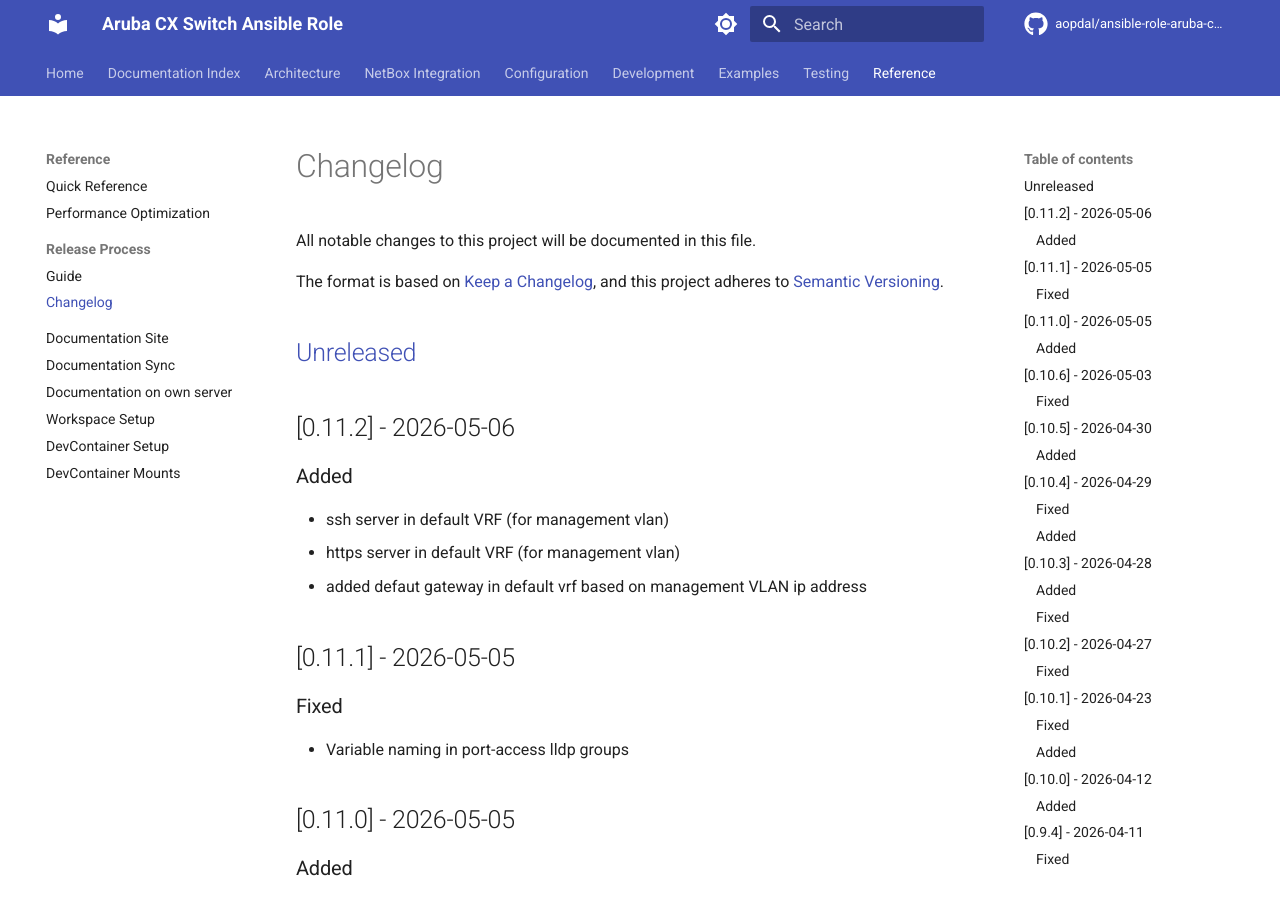
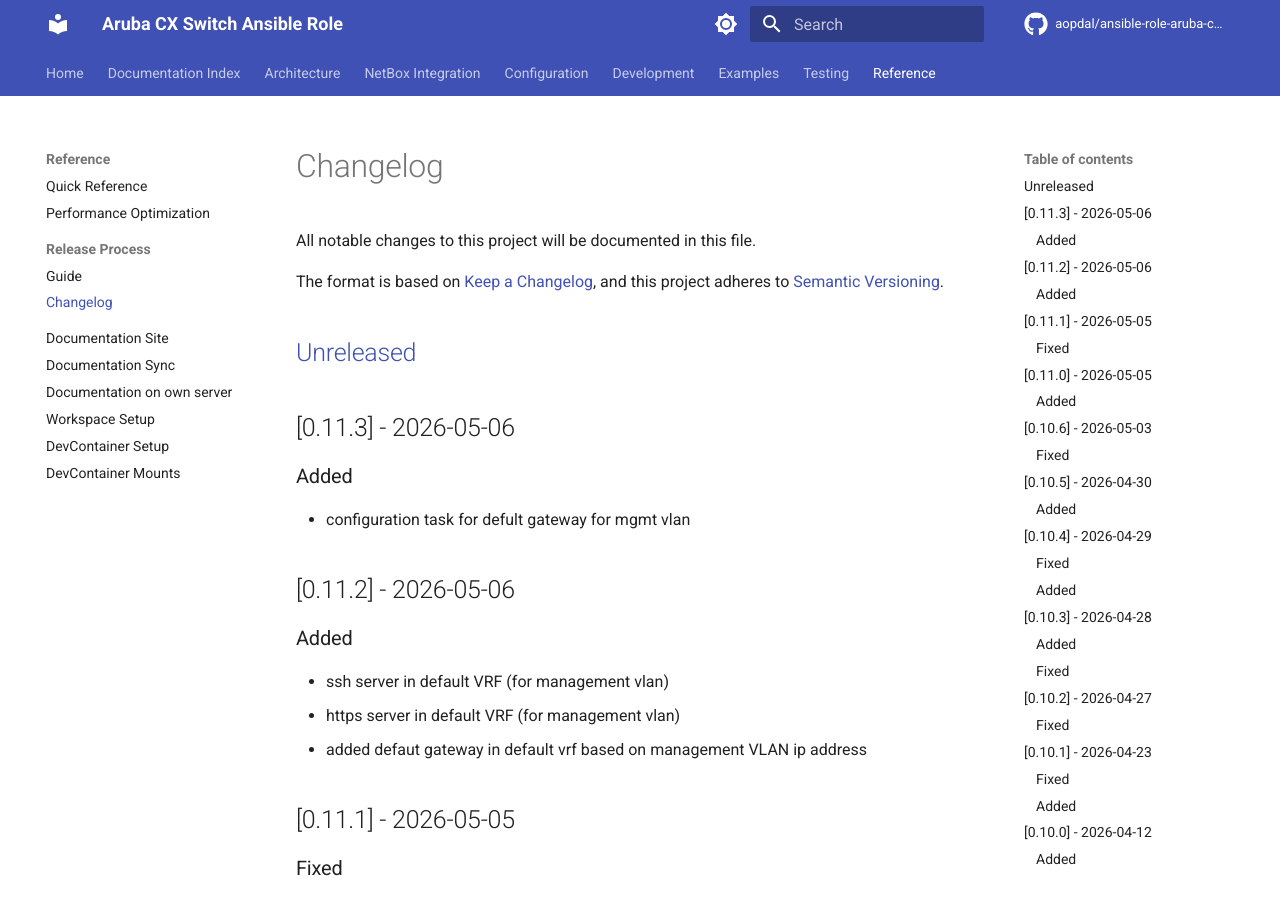
Before and after one commit to aopdal/ansible-role-aruba-cx-switch, an MkDocs documentation site: the page built from docs/CHANGELOG.md, in a window 1280 px wide and 900 px high. Built offline with MkDocs 1.6.1 and Material for MkDocs 9.7.7, drawn with Linux system fonts in a browser that asks for light colours; comment, search, counter and statistics services are not loaded.

Commit message:
chore: release version 0.11.3

```diff
--- a/docs/CHANGELOG.md
+++ b/docs/CHANGELOG.md
@@ -6,6 +6,12 @@
 and this project adheres to [Semantic Versioning](https://semver.org/spec/v2.0.0.html).
 
 ## [Unreleased]
+
+## [0.11.3] - 2026-05-06
+
+### Added
+
+- configuration task for defult gateway for mgmt vlan
 
 ## [0.11.2] - 2026-05-06
 
```
Also changed, not shown: CHANGELOG.md (+6 -0 lines), 1 other file.
